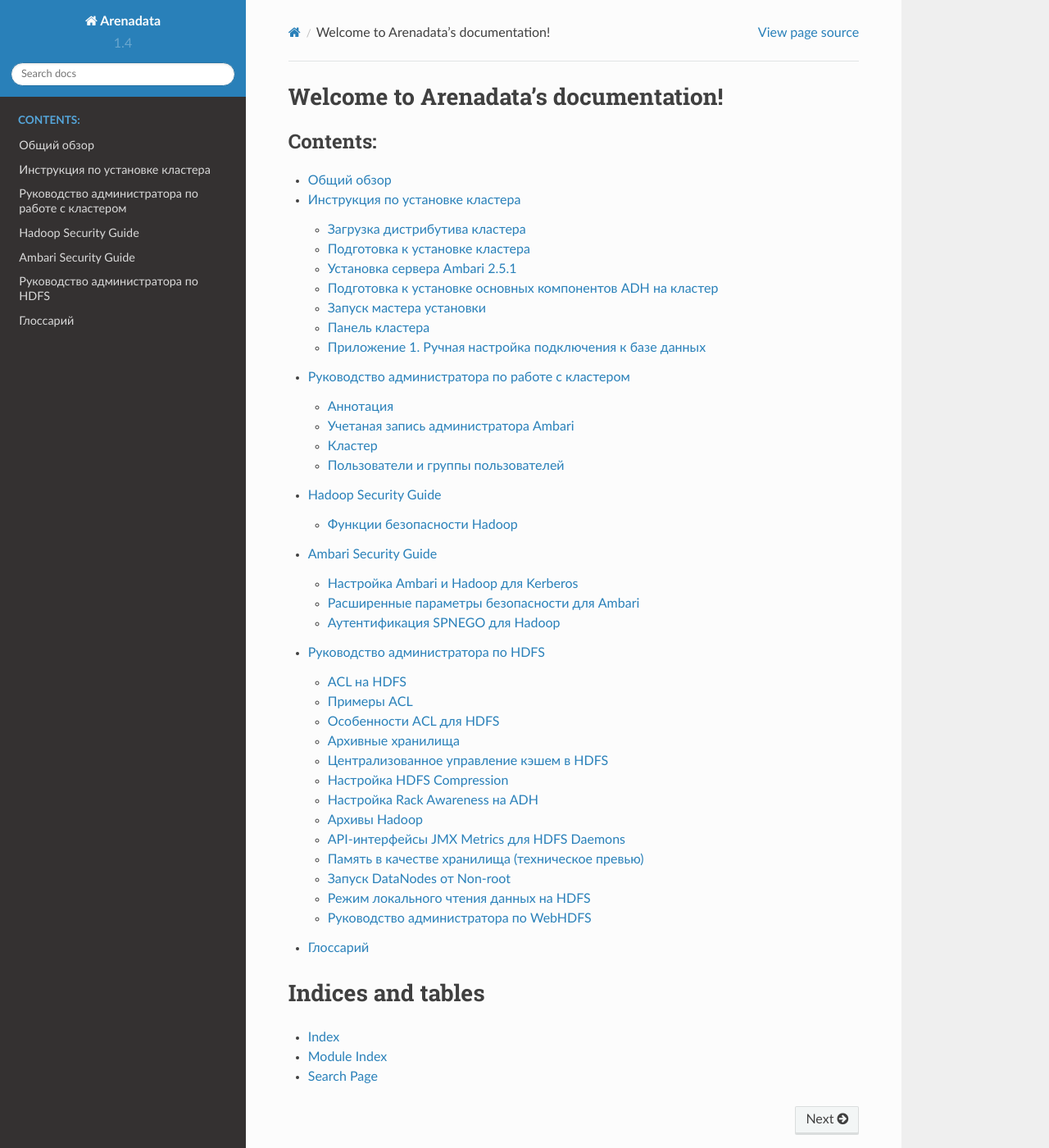
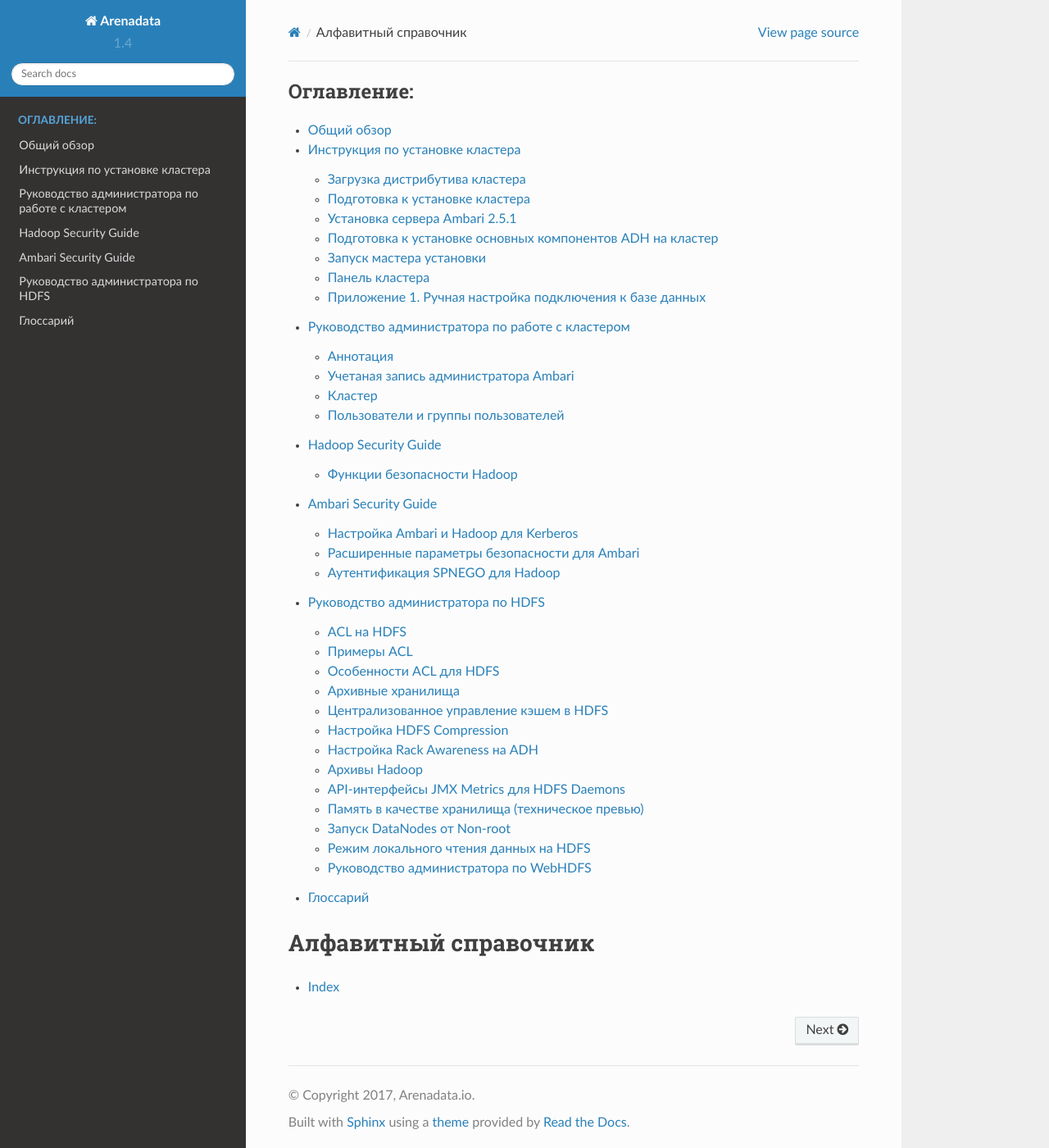
Before and after one commit to arenadata/docs_adps, a Sphinx documentation site: the page built from source/index.rst, in a window 1280 px wide and 1400 px high. Shown: the whole window at 82% size. Built offline with Sphinx 7.4.7 and the Read the Docs theme 2.0.0, drawn with Linux system fonts in a browser that asks for light colours.

Commit message:
Changed Tiltle and Bottom

```diff
--- a/source/index.rst
+++ b/source/index.rst
@@ -3,12 +3,9 @@
    You can adapt this file completely to your liking, but it should at least
    contain the root `toctree` directive.
 
-Welcome to Arenadata's documentation!
-=====================================
-
 .. toctree::
    :maxdepth: 2
-   :caption: Contents:
+   :caption: Оглавление:
 
    intro
    install
@@ -18,9 +15,7 @@
    HDFSadmin
    Glossary
 
-Indices and tables
-==================
+Алфавитный справочник
+=====================
 
 * :ref:`genindex`
-* :ref:`modindex`
-* :ref:`search`
```
